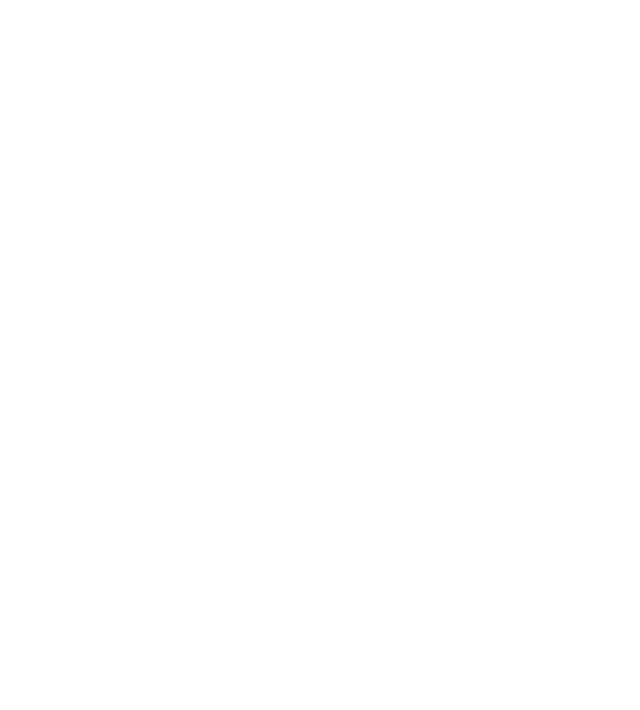
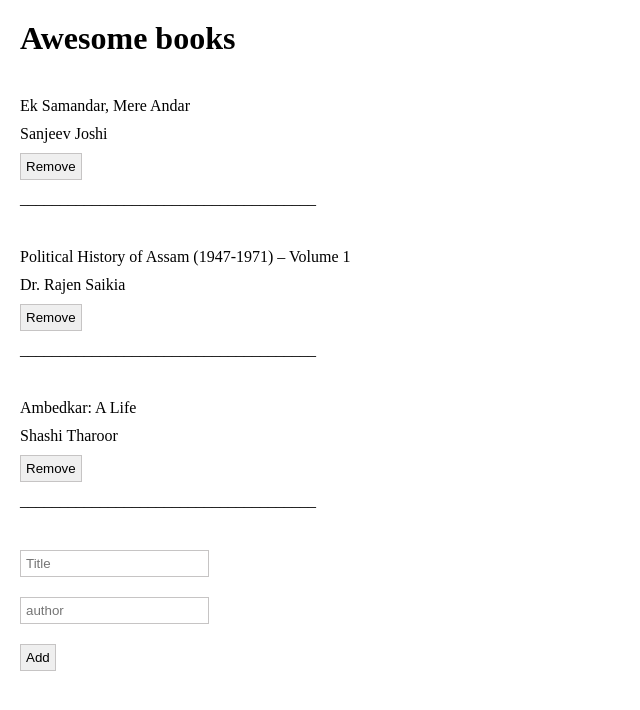
Before and after one commit to fahdrahali/awesome_books, a website: page index.html in a window 1280 px wide. Shown: the whole page, without its empty margins (0-640 px from the left). Drawn offline with Linux system fonts and the light colour scheme.

Commit message:
display books in the top part of the page

```diff
--- a/app.js
+++ b/app.js
@@ -9,13 +9,48 @@
 ];
 
 const addBook = (authorValue, titleValue) => {
+  const newBooks = [...books];
   const id = books.length + 1;
-  books.push({ id: id, author: authorValue, titleValue });
-  return books;
+  newBooks = books.push({ id: id, author: authorValue, titleValue });
+  return newBooks;
 };
 
 const removeBook = (id) => {
-  books.filter();
-  const newBooks = books.filter((book) => book.id !== id);
+const newBooks = [...books];
+   newBooks = books.filter((book) => book.id !== id);
   return newBooks;
 };
+
+const displayBooks = () => {
+    const BooksSection = document.createElement('section');
+    books.map(book => {
+        const ul = document.createElement('ul');
+
+        const liTitle = document.createElement('li');
+        liTitle.textContent = book.title;
+        ul.append(liTitle);
+
+        const liAuthor = document.createElement('li');
+        liAuthor.textContent = book.author;
+        ul.append(liAuthor);
+
+        const button = document.createElement('button');
+        button.textContent = 'Remove'
+        const liButton = document.createElement('li');
+        liButton.append(button);
+        ul.append(liButton);
+        const p = document.createElement('p');
+        p.textContent = '_____________________________________';
+        ul.append(p);
+        BooksSection.append(ul);
+
+        document.body.insertBefore(BooksSection, document.getElementById('form'));
+
+    })
+
+}
+
+    document.addEventListener('DOMContentLoaded', () => {
+        console.log(' onload body');
+        displayBooks();
+    })
--- a/index.html
+++ b/index.html
@@ -6,5 +6,13 @@
     <title>Awesome books</title>
     <link rel="stylesheet" href="./styles.css" />
   </head>
-  <body></body>
+  <body>
+    <h1>Awesome books</h1>
+    <form id="form" action="/form.html">
+      <input type="text" id="title" name="title" placeholder="Title" />
+      <input type="text" id="author" name="author" placeholder="author" />
+      <button>Add</button>
+    </form>
+    <script src="./app.js"></script>
+  </body>
 </html>
--- a/styles.css
+++ b/styles.css
@@ -4,3 +4,40 @@
   margin: 0;
   border: 0;
 }
+
+ul {
+  list-style: none;
+}
+
+body h1 {
+  padding: 20px;
+}
+
+#form {
+  display: flex;
+  flex-direction: column;
+  width: 40%;
+  gap: 20px;
+  align-items: start;
+  padding: 20px;
+}
+ #form input {
+  border: 1px solid rgb(198, 196, 196);
+  padding: 5px;
+ }
+
+ button {
+  border: 1px solid rgb(198, 196, 196);
+  padding: 5px;
+ }
+
+ section {
+
+ }
+
+ ul {
+  display: flex;
+  flex-direction: column;
+  gap: 10px;
+  padding: 20px;
+ }
```
